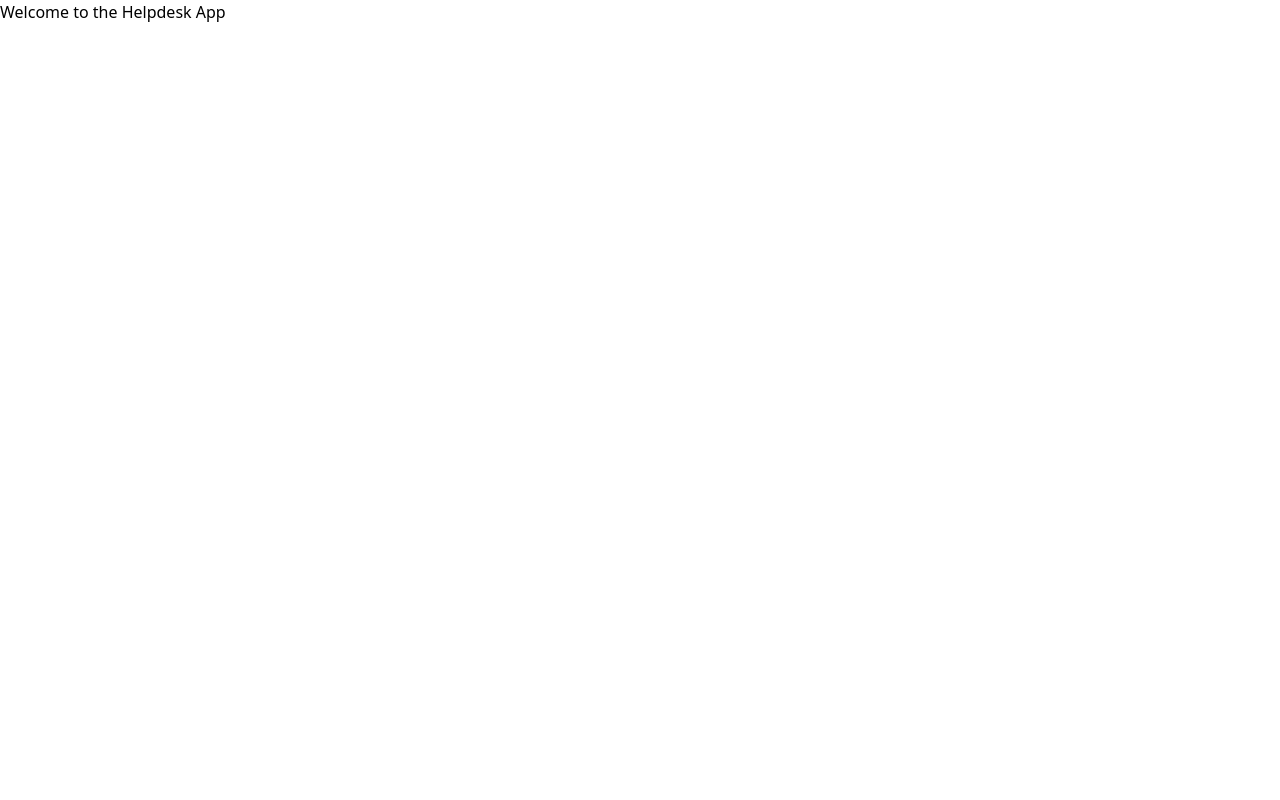
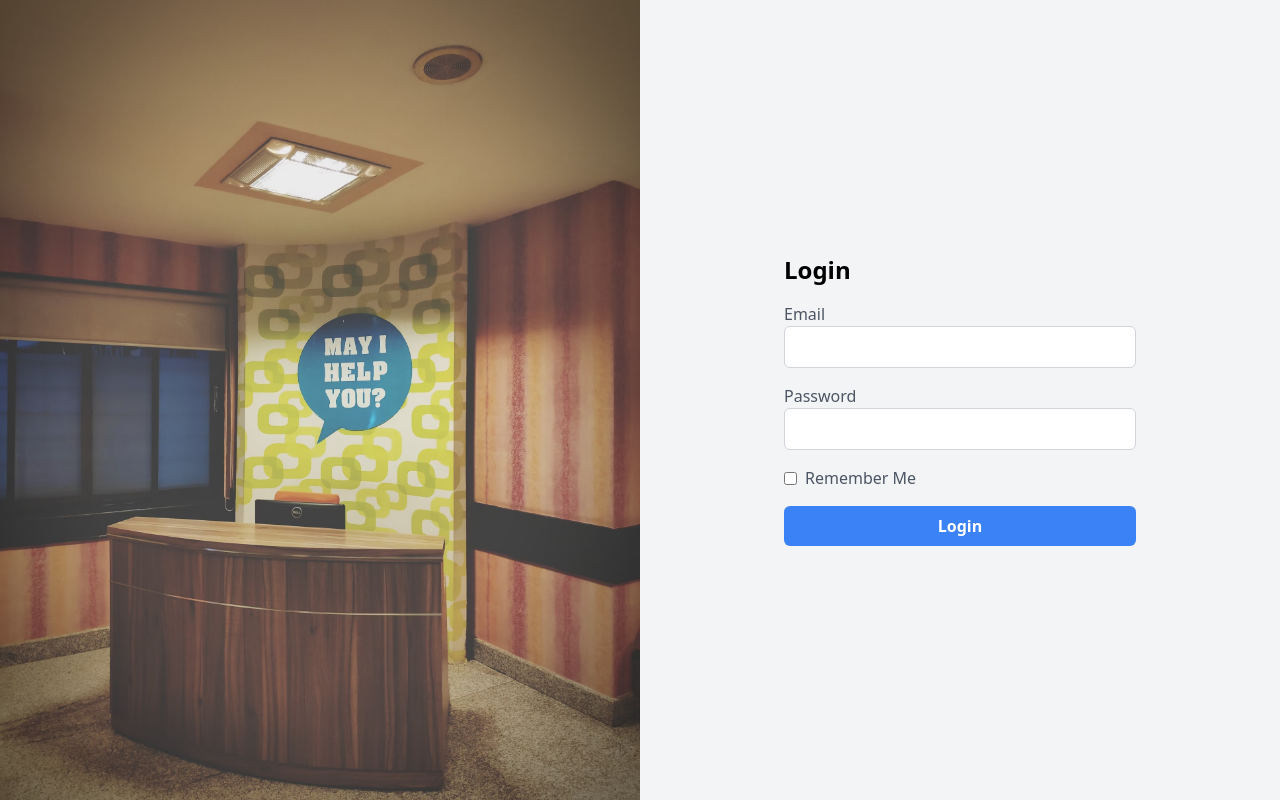
Before and after one commit to teshanj7/Thulawa_HelpDesk, a React (Create React App) app in the folder helpdesk-frontend/: page / in a window 1280 px wide. Built offline with nearby package versions, Linux system fonts and the light colour scheme.

Commit message:
developed the login ui and login function based on the user role in frontend.

```diff
--- a/helpdesk-frontend/package.json
+++ b/helpdesk-frontend/package.json
@@ -9,11 +9,13 @@
     "@testing-library/user-event": "^13.5.0",
     "ajv": "^8.17.1",
     "autoprefixer": "^10.4.20",
+    "axios": "^1.8.1",
     "postcss": "^8.5.3",
     "react": "^19.0.0",
     "react-dom": "^19.0.0",
     "react-router-dom": "^7.2.0",
     "react-scripts": "5.0.1",
+    "react-toastify": "^11.0.5",
     "web-vitals": "^2.1.4"
   },
   "scripts": {
--- a/helpdesk-frontend/src/App.js
+++ b/helpdesk-frontend/src/App.js
@@ -1,16 +1,40 @@
 import './App.css';
 import { BrowserRouter as Router, Routes, Route } from 'react-router-dom';
+import React, { useState, useEffect} from "react";
+import UserContext from "../src/ContextComponent/ContextComponent";
 
 import Index from './pages/IndexPage/indexPage';
+import HomePage from './pages/HomePage/homePage';
 
 function App() {
+    // user and token details pass
+    const [user, setUser] = useState(() => {
+      const storedUser = localStorage.getItem("user");
+      return storedUser ? JSON.parse(storedUser) : null;
+    });
+    const [token, setToken] = useState(()=> {
+      const storedToken = localStorage.getItem("token");
+      return storedToken ? JSON.parse(storedToken) : null;
+    });
+    useEffect(() => {
+      if (user && token) {
+        localStorage.setItem("user", JSON.stringify(user));
+        localStorage.setItem("token", JSON.stringify(token));
+      } else {
+        localStorage.removeItem("user");
+        localStorage.removeItem("token");
+      }
+    }, [user, token]);
 
   return (
-      <Router>
+    <Router>
+    <UserContext.Provider value={{ user, setUser, token, setToken }}>
         <Routes>
           <Route path='' element={<Index/>}/>
+          <Route path='/home' element={<HomePage/>}/>
         </Routes>
-      </Router>
+    </UserContext.Provider>
+  </Router>
   );
 }
 
--- /dev/null
+++ b/helpdesk-frontend/src/ContextComponent/ContextComponent.js
@@ -0,0 +1,5 @@
+import { createContext } from "react";
+
+const UserContext = createContext({user: {}, token: {}});
+
+export default UserContext;
--- /dev/null
+++ b/helpdesk-frontend/src/componets/AdminComponent/adminComponent.js
@@ -0,0 +1,9 @@
+import React from "react";
+
+export default function AdminPage() {
+  return (
+    <div>
+      <h1>Admin Page</h1>
+    </div>
+  );
+}
--- /dev/null
+++ b/helpdesk-frontend/src/componets/LoginComponent/loginComponent.js
@@ -0,0 +1,49 @@
+import React, { useState } from 'react';
+import LoginImage from '../../images/loginimage.png';
+import useAuth from '../../hooks/useLogin';
+
+export default function LoginPage() {
+
+  const { login } = useAuth();
+  const [Email, setEmail] = useState("");
+  const [Password, setPassword] = useState("");
+  const [error, setError] = useState("");
+
+  const handleLogin = async (e) => {
+    e.preventDefault();
+    try {
+        await login(Email, Password);
+    } catch (error) {
+        setError("Invalid email or password");
+    }
+  };
+
+  return (
+    <div className="bg-gray-100 flex justify-center items-center h-screen">
+      {/* Right Side */}
+      <div className="w-1/2 h-screen hidden lg:block">
+        <img src={LoginImage} alt="Login screen illustration" className="object-cover w-full h-full"/>
+      </div>
+      {/* Left Side */}
+      <div className="lg:p-36 md:p-52 sm:20 p-8 w-full lg:w-1/2">
+        <h1 className="text-2xl font-semibold mb-4">Login</h1>
+        <form action="#" method="POST" onSubmit={handleLogin}>
+          <div className="mb-4">
+            <label for="username" className="block text-gray-600">Email</label>
+            <input type="text" id="username" name="username" className="w-full border border-gray-300 rounded-md py-2 px-3 focus:outline-none focus:border-blue-500" autocomplete="off" onChange={(e) => setEmail(e.target.value)}/>
+          </div>
+          <div className="mb-4">
+            <label for="password" className="block text-gray-600">Password</label>
+            <input type="password" id="password" name="password" className="w-full border border-gray-300 rounded-md py-2 px-3 focus:outline-none focus:border-blue-500" autocomplete="off" onChange={(e) => setPassword(e.target.value)}/>
+          </div>
+          <div className="mb-4 flex items-center">
+            <input type="checkbox" id="remember" name="remember" className="text-blue-500"/>
+            <label for="remember" className="text-gray-600 ml-2">Remember Me</label>
+          </div>
+          {error && <p className="text-sm text-red-500">{error}</p>}
+          <button type="submit" className="bg-blue-500 hover:bg-blue-600 text-white font-semibold rounded-md py-2 px-4 w-full">Login</button>
+        </form>
+      </div>
+    </div>
+  );
+}
--- /dev/null
+++ b/helpdesk-frontend/src/componets/MainComponent/mainComponent.js
@@ -0,0 +1,9 @@
+import React from 'react';
+
+export default function MainComponent() {
+    return (
+        <div>
+            <h1>Main Component</h1>
+        </div>
+    );
+}
--- /dev/null
+++ b/helpdesk-frontend/src/hooks/useLogin.js
@@ -0,0 +1,36 @@
+import { useContext } from "react";
+import { useNavigate } from "react-router-dom";
+import axios from 'axios';
+import UserContext from '../ContextComponent/ContextComponent';
+
+const useAuth = () => {
+
+    const navigate = useNavigate();
+    const { setUser, setToken } = useContext(UserContext);
+
+    const login = async (Email, Password) => {
+        try {
+            const response = await axios.post('http://localhost:8070/auth/login', {
+                Email,
+                Password
+            });
+            if (response.status === 200) {
+                alert("Login Successfully...!");
+                setUser(response.data.user);
+                setToken(response.data.token);
+                navigate('/home');
+            }
+        } catch (error) {
+            alert("Please Enter Valid Credentials..!");
+        }
+    }
+
+    const logout = () => {
+        localStorage.clear();
+        window.location.href = '/';
+    }
+
+    return { login, logout };
+}
+
+export default useAuth;
--- /dev/null
+++ b/helpdesk-frontend/src/pages/HomePage/homePage.js
@@ -0,0 +1,24 @@
+import { useContext } from "react";
+import MainComponent from "../../componets/MainComponent/mainComponent";
+import AdminPage from "../../componets/AdminComponent/adminComponent";
+import UserContext from "../../ContextComponent/ContextComponent";
+
+export default function HomePage() {
+
+    const { user } = useContext(UserContext);
+
+    // Check if user is an admin
+    const isAdmin = user && user.UserType === "admin";
+
+    return (
+        <>
+            {isAdmin ? (
+                <AdminPage />
+            ) : (
+                <>
+                    <MainComponent />
+                </>
+            )}
+        </>
+    );
+}
--- a/helpdesk-frontend/src/pages/IndexPage/indexPage.js
+++ b/helpdesk-frontend/src/pages/IndexPage/indexPage.js
@@ -1,9 +1,9 @@
-import React from 'react';
+import LoginPage from "../../componets/LoginComponent/loginComponent";
 
 export default function IndexPage() {
   return (
     <div>
-      <h1>Welcome to the Helpdesk App</h1>
+      <LoginPage />
     </div>
   );
 }
```
Also changed, not shown: helpdesk-frontend/src/images/loginimage.png (added), 1 other file (tests, documents, lock files or other folders).
